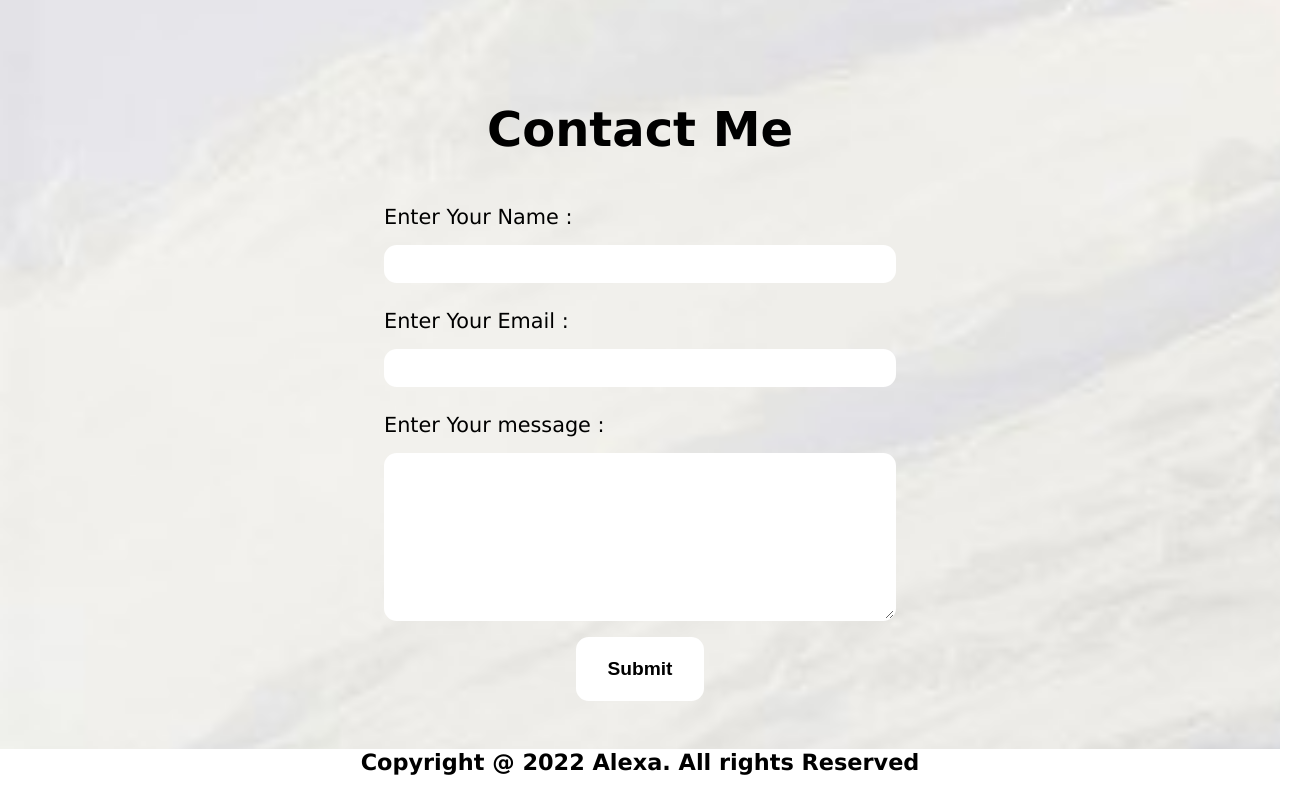
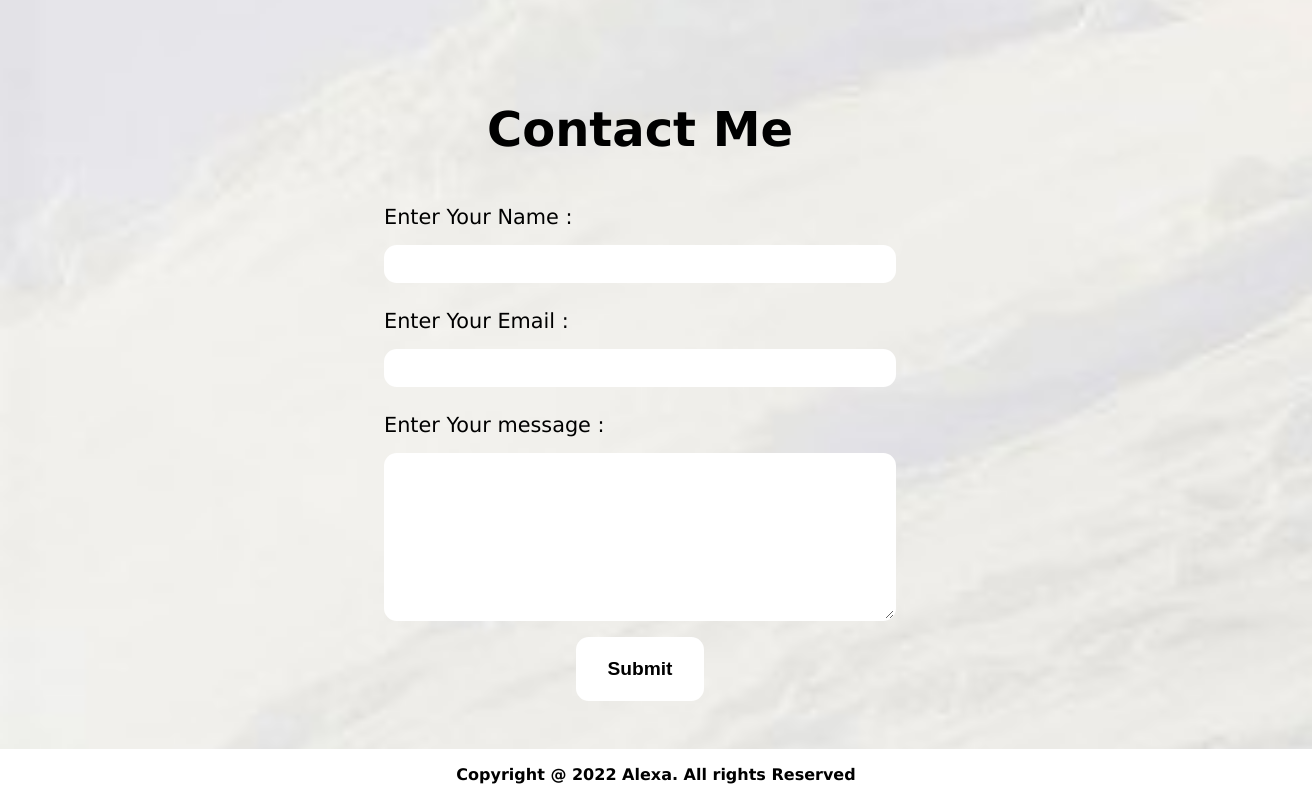
Before and after one commit to pooranjoyb/workshop, a plain HTML site: page index.html in a window 1280 px wide. Shown: the part 1347-2147 px from the top of the page, 1312 px wide, since content can reach past the window. Before the commit the page ends 2122 px from the top, so only its background shows below. Drawn offline with Linux system fonts and the light colour scheme.

Commit message:
changed footer style

```diff
--- a/assets/css/index.css
+++ b/assets/css/index.css
@@ -168,3 +168,10 @@ footer{
     justify-content: center;
     /* border: 2px solid red; */
 }
+
+.footer-text {
+    margin: 0;
+    padding: 1rem;
+    font-size: 1rem;
+    font-weight: bold;
+}
--- a/index.html
+++ b/index.html
@@ -80,7 +80,7 @@
                 </form>
             </section>
         </article>
-        <footer class="text">
+        <footer class="footer-text">
             Copyright @ 2022 Alexa. All rights Reserved
         </footer>
     </main>
```
